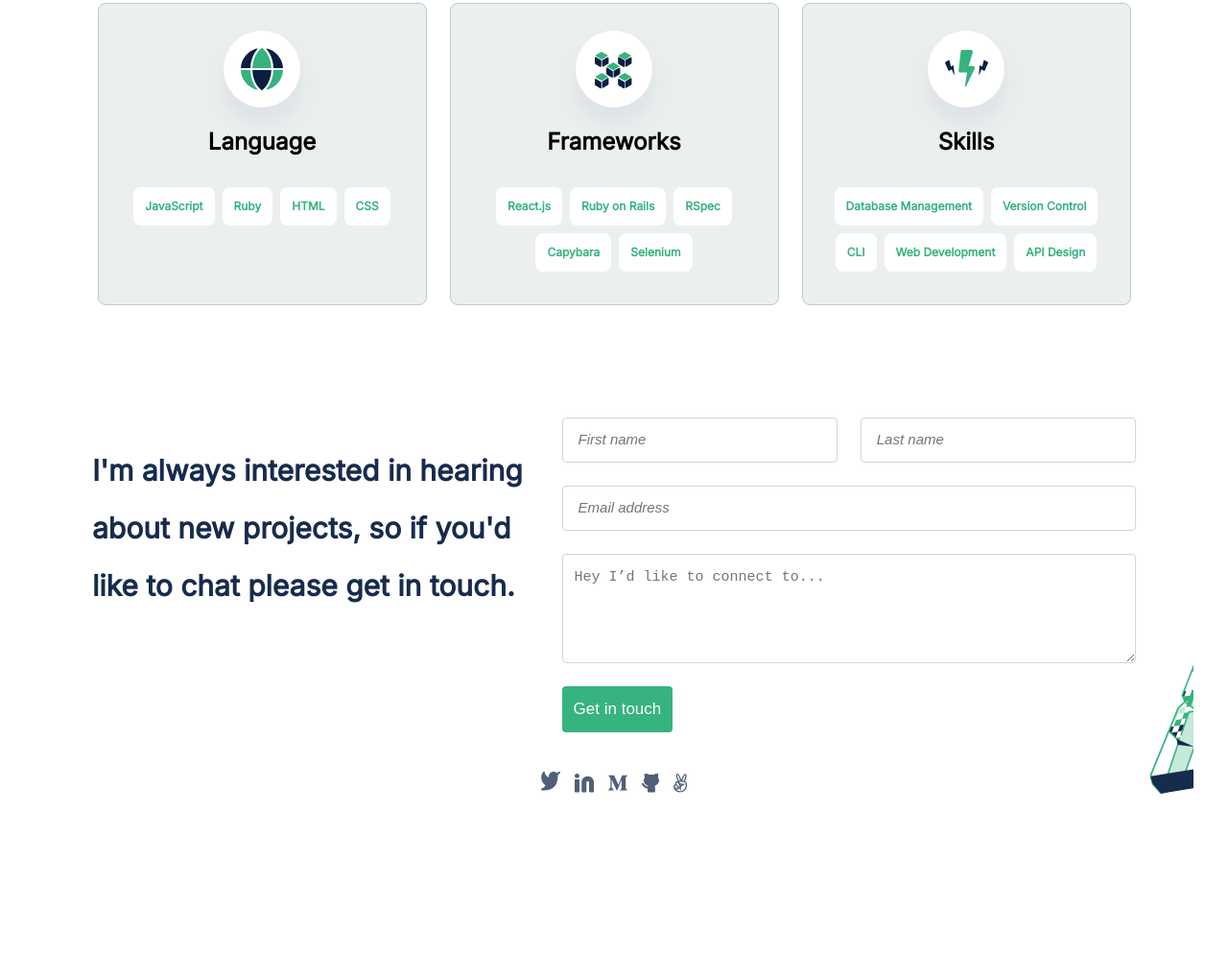
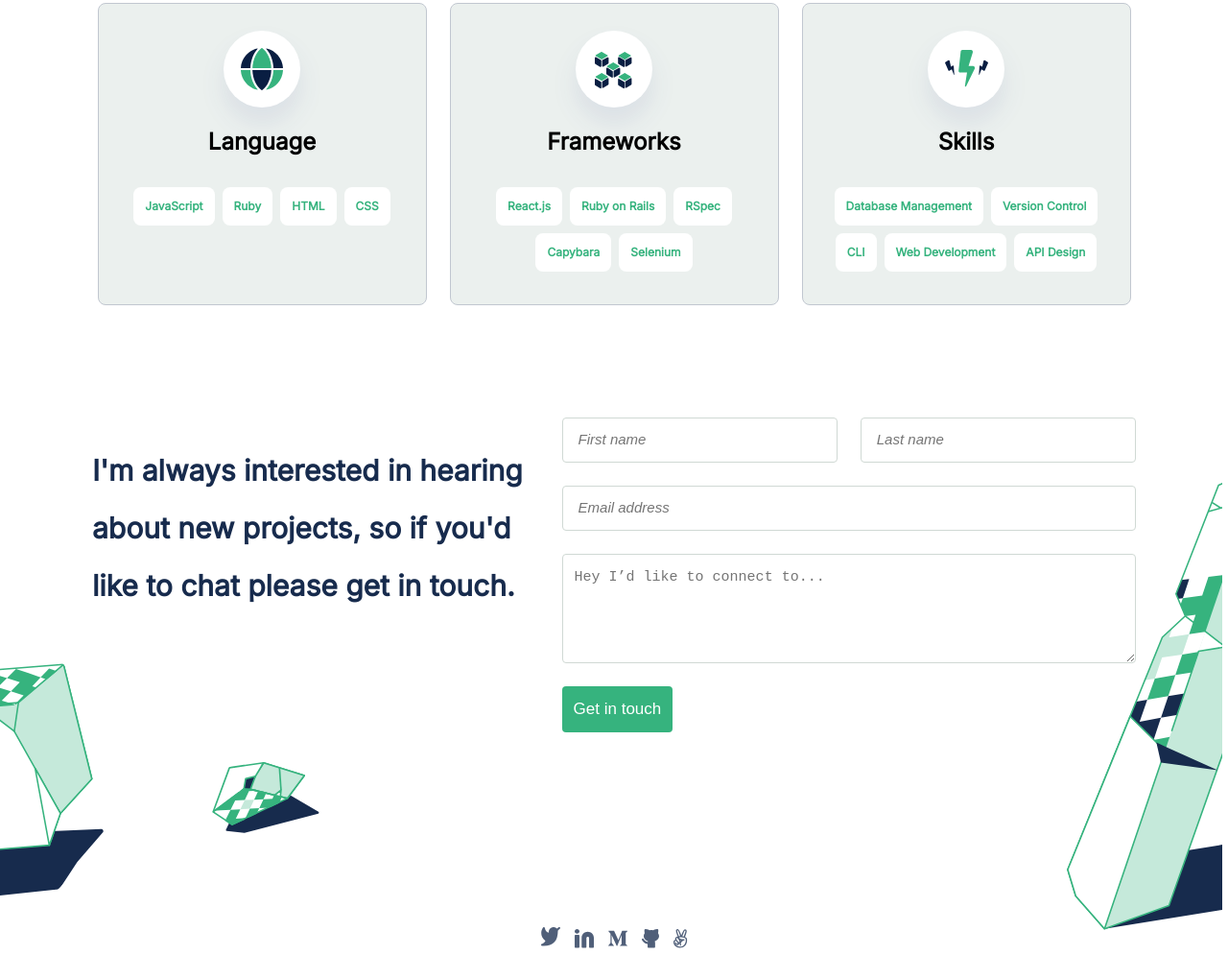
Before and after one commit to ichsansandy/portfolio-microverse, a website: page index.html in a window 1280 px wide. Shown: the part 2591-3611 px from the top of the page at 96% size. Before the commit the page ends 3449 px from the top, so only its background shows below. Drawn offline with Linux system fonts and the light colour scheme.

Commit message:
Adding image to the form section and layouting them

```diff
--- a/style.css
+++ b/style.css
@@ -459,7 +459,7 @@ body {
     justify-self: center;
   }
 
-  .card-title{
+  .card-title {
     height: auto;
     width: 60%;
   }
@@ -510,6 +510,36 @@ body {
   .form {
     display: flex;
     margin-top: 97.5px;
+    height: 490px;
+    position: relative;
+  }
+
+  .form::before {
+    content: "";
+    position: absolute;
+    background-image: url(/assets/form-ilustration1-dekstop.svg);
+    width: 194px;
+    height: 352px;
+    left: -10%;
+    bottom: -10%;
+  }
+
+  .form::after {
+    content: "";
+    position: absolute;
+    background-image: url(/assets/form-ilustration2-dekstop.svg);
+    width: 131px;
+    height: 106px;
+    left: 10%;
+    bottom: 10%;
+  }
+
+  .form-container::after {
+    background-image: url(/assets/form-ilustration3-dekstop.svg);
+    width: 223px;
+    height: 496px;
+    bottom: -10%;
+    right: -15%;
   }
 
   .mobile-hidden {
@@ -534,6 +564,8 @@ body {
     display: flex;
     gap: 24px;
   }
+
+  /* footer */
 }
 
 /* utility class */
```
Also changed, not shown: assets/form-ilustration1-dekstop.svg (added), assets/form-ilustration2-dekstop.svg (added), assets/form-ilustration3-dekstop.svg (added).
